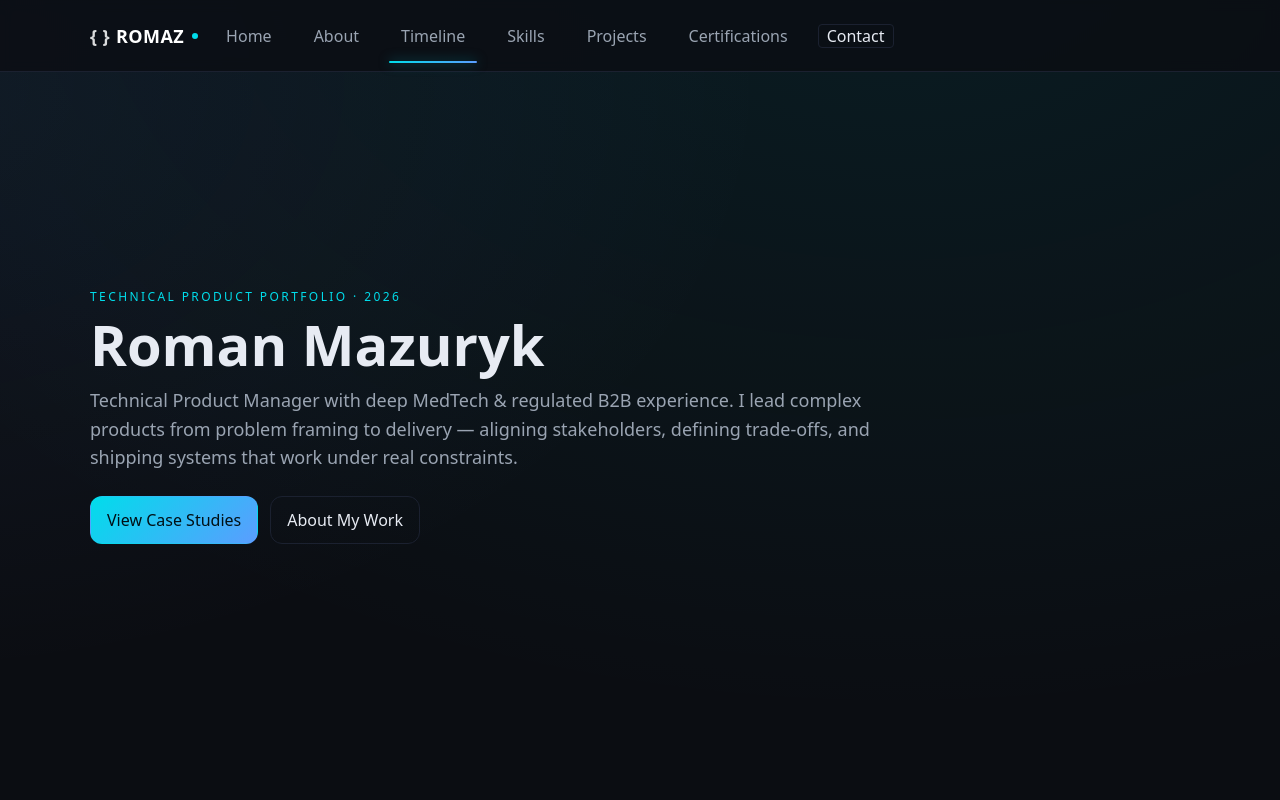
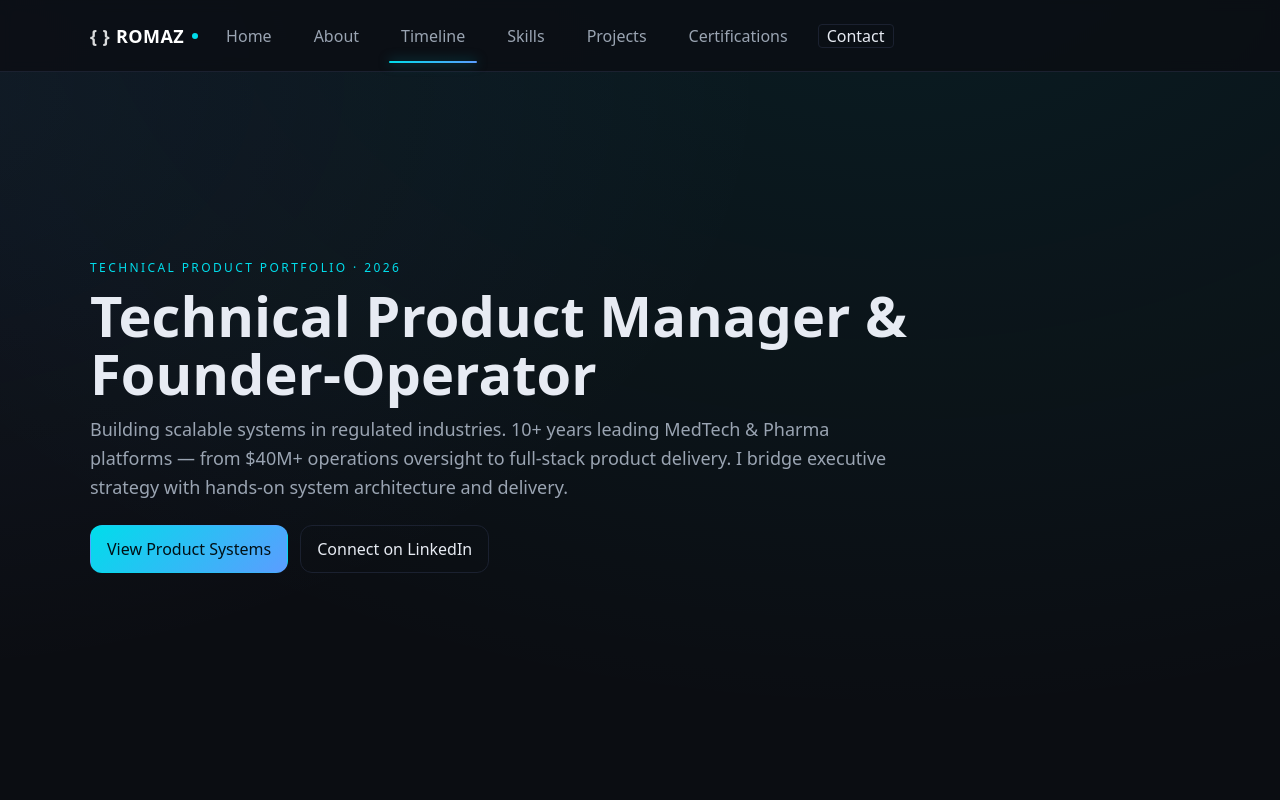
Before and after one commit to romahawk/portfolio-react, a React (Vite) app: page / in a window 1280 px wide. Shown: the top 800 px of the page. Built offline with nearby package versions, Linux system fonts and the light colour scheme.

Commit message:
git commit -m "Update hero copy for TPM / founder-operator positioning"

```diff
--- a/src/components/Hero.jsx
+++ b/src/components/Hero.jsx
@@ -8,21 +8,22 @@ const Hero = () => {
           <p className="hero__eyebrow">Technical Product Portfolio · {new Date().getFullYear()}</p>
 
           <h1 className="hero__title">
-            Roman Mazuryk
+            Technical Product Manager & Founder-Operator
           </h1>
 
           <p className="hero__subtitle">
-            Technical Product Manager with deep MedTech & regulated B2B experience.
-            I lead complex products from problem framing to delivery — aligning stakeholders,
-            defining trade-offs, and shipping systems that work under real constraints.
+            Building scalable systems in regulated industries.
+            10+ years leading MedTech & Pharma platforms — from $40M+ operations oversight to
+            full-stack product delivery.
+            I bridge executive strategy with hands-on system architecture and delivery.
           </p>
 
           <div className="hero__actions">
             <a href="#projects" className="btn btn--primary">
-              View Case Studies
+              View Product Systems
             </a>
-            <a href="#about" className="btn btn--ghost">
-              About My Work
+            <a href="https://www.linkedin.com/in/roman-mazuryk/" className="btn btn--ghost" target="_blank" rel="noreferrer">
+              Connect on LinkedIn
             </a>
           </div>
         </div>
```
